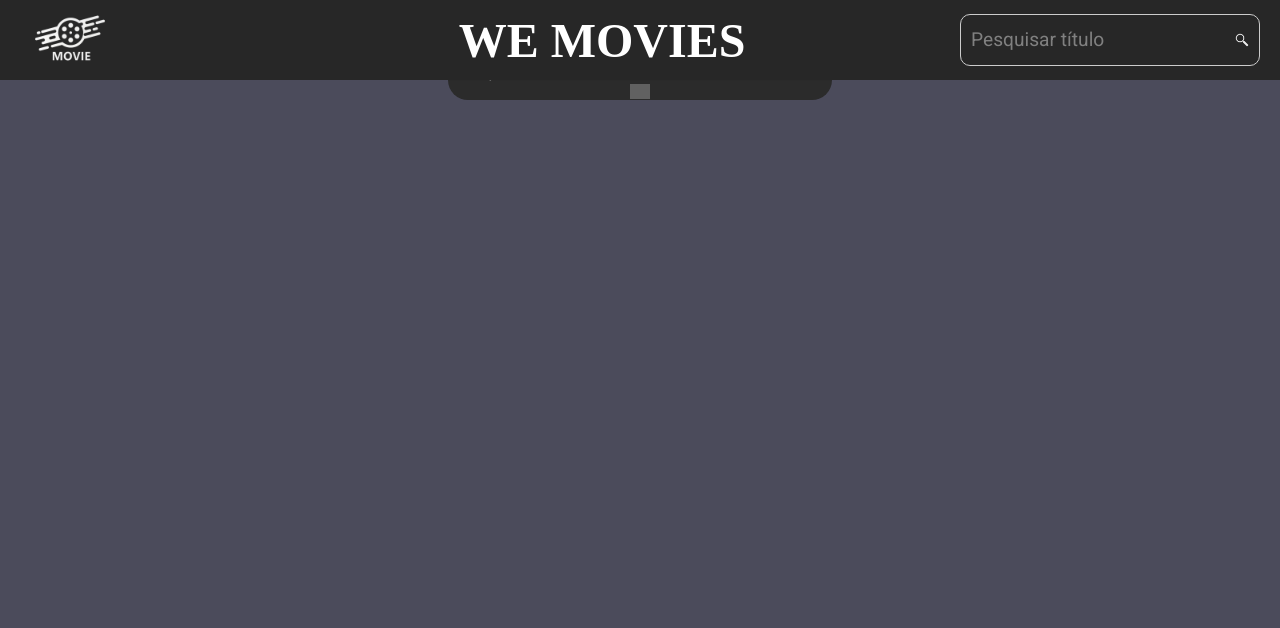
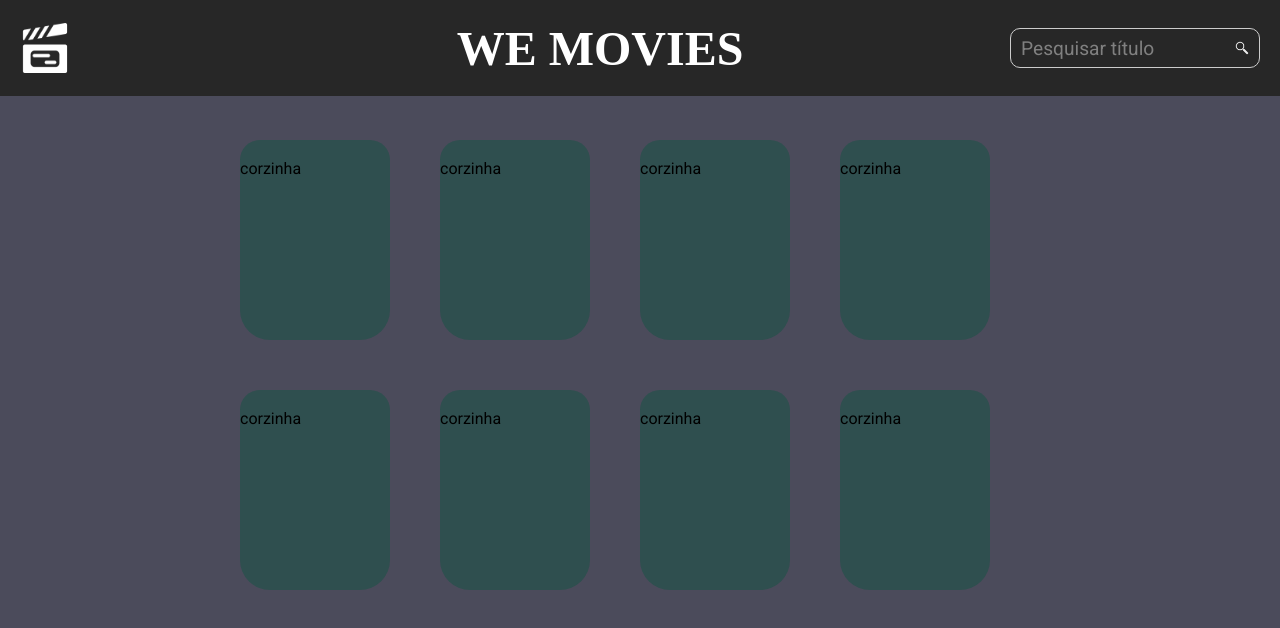
Before and after one commit to KammaiDev/WeMovies, a plain HTML site: page index.html in a window 1280 px wide. Drawn offline with Linux system fonts and the light colour scheme; no server answers; grey boxes are pictures that could not be loaded.

Commit message:
ultimo commit do dia

```diff
--- a/index.html
+++ b/index.html
@@ -3,15 +3,16 @@
 <head>
     <meta charset="UTF-8">
     <meta name="viewport" content="width=device-width, initial-scale=1.0">
+    <link rel="stylesheet" href="./src/css/style.css">
     <title>Document</title>
-    <link rel="stylesheet" href="./src/css/style.css">
+
 
 </head>
 <body>
     <header>
         <section id="top-header">
-            <figure >
-                <img id="iconLogo" src="src/img/logo-wemovie.png" alt="WeMovieLogo">
+            <figure>
+                <img id="iconLogo" src="src/img/movie-clapper.png" alt="WeMovieLogo">
                 <figcaption style="display: none">logo do site.</figcaption>
             </figure>
             <H1>WE MOVIES</H1>
@@ -25,7 +26,7 @@
         <section id="bottom-header">
 
             <div id="fundoNav">
-                <p>aaa</p>
+
             </div>
             <nav>
                 <ul>
@@ -40,14 +41,50 @@
 
 
 
-
-
     <main id="principal">
 
         <figure class="card">
+            <img src="" alt="">
+            <div>corzinha</div>
+        </figure>
 
+        <figure class="card">
+            <img src="" alt="">
+            <div>corzinha</div>
+        </figure>
+
+        <figure class="card">
+            <img src="" alt="">
+            <div>corzinha</div>
+        </figure>
+
+        <figure class="card">
+            <img src="" alt="">
+            <div>corzinha</div>
+        </figure>
+
+        <figure class="card">
+            <img src="" alt="">
+            <div>corzinha</div>
+        </figure>
+
+        <figure class="card">
+            <img src="" alt="">
+            <div>corzinha</div>
+        </figure>
+
+        <figure class="card">
+            <img src="" alt="">
+            <div>corzinha</div>
+        </figure>
+
+        <figure class="card">
+            <img src="" alt="">
+            <div>corzinha</div>
         </figure>
     </main>
+
+
     <script src="./src/js/script.js"></script>
     <script src="./src/js/manipularDOM.js"></script>
 </body>
--- a/src/css/style.css
+++ b/src/css/style.css
@@ -6,18 +6,26 @@
     box-sizing: border-box;
     font-family:'Roboto', sans-serif;
 }
+
+html {
+    scroll-behavior: smooth;
+    overflow-y: auto;
+}
+
 body{
     background-color: #4b4b5b;
 }
 header {
+    z-index: 9999;
     width: 100%;
     /*background-color: #2B2B2B;*/
     color: #fff;
 }
 #top-header{
+    position: absolute;
     width: 100%;
-    height: 10vh;
-    z-index: 1;
+    min-height: 12vh;
+    padding-left: 50px;
     background-color: #272727; /*escondendo a nav*/
     padding: 5px 20px;
     display: flex;
@@ -25,18 +33,20 @@ header {
     align-items: center;
     justify-content: space-between;
 }
+
+
 #top-header > h1{
     font-size: 3em;
     font-family: 'Oruguitas';
-    padding-left: 10%;
+    margin-left: 120px;
 }
-header img {
+#top-header > figure{
+    height: 50px;
+}
+#iconLogo {
     filter: invert(1);
-}
-
-#iconLogo {
-    width: 100px;
-    height: 100px;
+    max-height: 100%;
+    position: relative;
 }
 #pesquisa {
     display: flex;
@@ -44,12 +54,14 @@ header img {
     border: 1px solid #ccc;
     padding: 10px;
     border-radius: 10px;
-    width: 300px;
+    width: 250px;
+    height: 40px;
 }
 #pesquisa > input{
+    width: 70%;
     color: #fff;
     flex: 1;
-    font-size: 1.1rem;
+    font-size: 1.2rem;
     border: none;
     border-radius: 3px;
     outline: none;
@@ -80,6 +92,7 @@ header img {
 }
 #button-search > img {
     height: 100%;
+    filter: invert(1)
 }
 
 #fundoNav{/* JOGAR A CLASSE AQUI*/
@@ -88,8 +101,9 @@ header img {
     height: 40px;
     position: absolute;
     top: -40px;
-    background-color: yellow;
+    background-color: #353535;
 }
+
 .descer{
     animation: descerFundoNav 300ms forwards linear;
 }
@@ -154,3 +168,24 @@ header img {
     width: 20px;
     cursor: pointer;
 }
+
+
+main{
+    z-index: 1;
+    place-content: center;
+    /*justify-content: center;*/
+
+    height:90VH;
+    display: grid;
+    grid-template-columns: 200px 200px 200px 200PX;
+    grid-template-rows: 250px 250px;
+
+}
+.card{
+    margin-top: 15%;
+    border-radius: 20px 20px 30px 30px;
+    z-index: -2;
+    width: 150px;
+    height: 200px;
+    background-color: darkslategray;
+}
--- a/src/js/manipularDOM.js
+++ b/src/js/manipularDOM.js
@@ -1,11 +1,8 @@
-const headerBottom = document.getElementById('bottom-header')
-
-
-headerBottom.addEventListener('mouseover', () =>{
+const headerBottom = document.getElementById('bottom-header').addEventListener('mouseover', () =>{
     const divFundo = document.getElementById('fundoNav')
         divFundo.classList.add('descer')
+
+        setTimeout(() => {
+            divFundo.classList.remove('descer')
+        },5000)
     })
-headerBottom.addEventListener('mouseout', () =>{
-    const divFundo = document.getElementById('fundoNav')
-        divFundo.classList.remove('descer')
-    })
--- a/src/js/script.js
+++ b/src/js/script.js
@@ -1,6 +1,6 @@
 const url = 'https://api.themoviedb.org/3/discover/movie?include_adult=false&include_video=false&language=pt-BR&page=1&sort_by=popularity.desc';
 
-const imagePath = `https://image.tmdb.org/t/p/w220_and_h330_face/${backdrop_path}`
+//const imagePath = `https://image.tmdb.org/t/p/w220_and_h330_face/${backdrop_path}`
 
 const options = {
   method: 'GET',
```
Also changed, not shown: src/img/movie-clapper.png (added).
